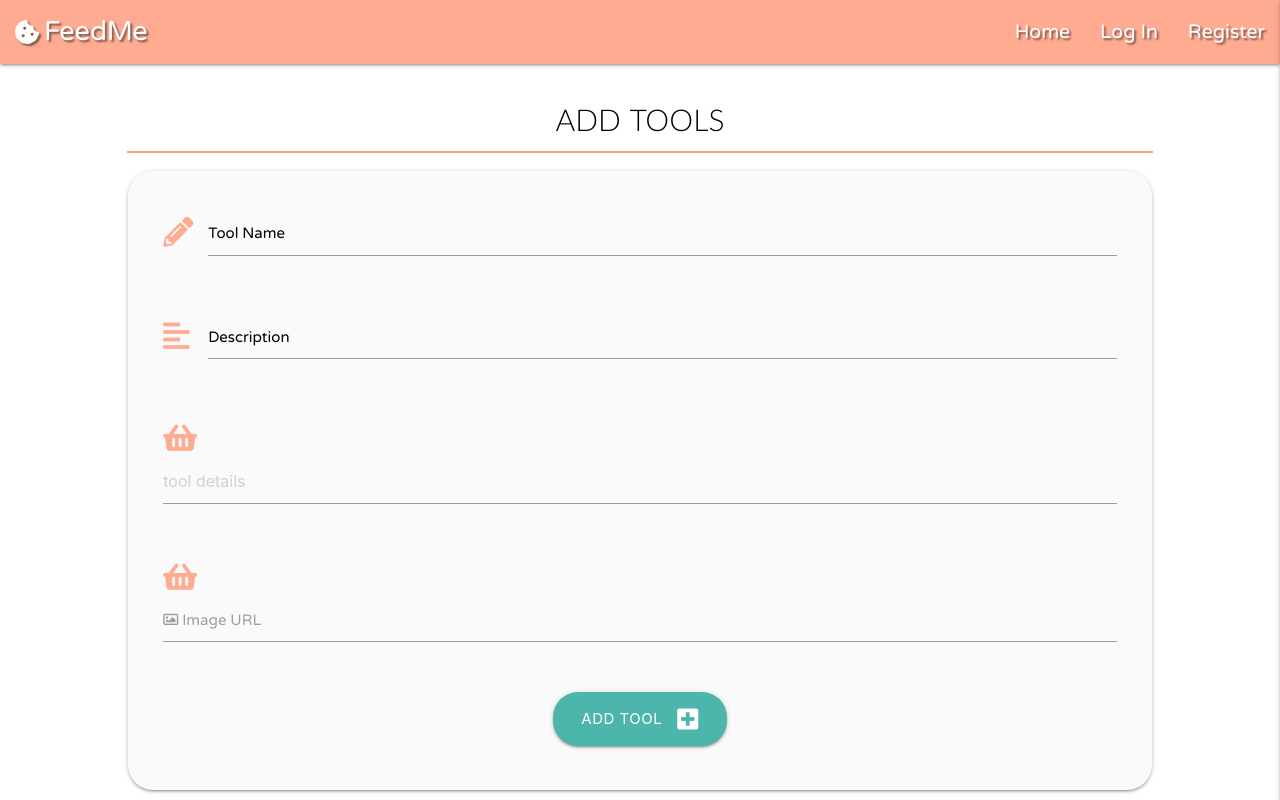
After one commit to Code-Institute-Submissions/FeedMe, a Flask app: page /add_tool in a window 1280 px wide. The commit adds this page. Run offline with Flask 2, Linux system fonts and the light colour scheme; data that the repository does not hold is empty; some libraries are stand-ins or nearby versions; some web fonts are replaced.

Commit message:
added add_tool template and route

```diff
--- a/app.py
+++ b/app.py
@@ -273,6 +273,24 @@ def search_tool():
     return render_template("tools.html", tools=tools)
 
 
+# Add Tool
+@app.route("/add_tool", methods=["GET", "POST"])
+def add_tool():
+    if request.method == "POST":
+        tool = {
+            "tool_name": request.form.get("tool_name"),
+            "tool_description": request.form.get("tool_description"),
+            "tool_details": request.form.get("tool_details"),
+            "tool_image": request.form.get("tool_image")
+        }
+        mongo.db.tools.insert_one(tool)
+        flash("You're tool was successfully added")
+        return redirect(url_for("tools"))
+
+    name = mongo.db.tools.find().sort("tool_name", 1)
+    return render_template("add_tool.html", name=name)
+
+
 # telling the app how and where to run the application
 if __name__ == "__main__":
     app.run(host=os.environ.get("IP"),
--- a/static/js/script.js
+++ b/static/js/script.js
@@ -34,11 +34,22 @@ $(document).ready(function(){
         });
     }
 
-        $(this).on("click", "#add_ingredient", function(){
-            var html = '<div id="ingredients"><input name="recipe_ingredients[]" id="recipe_ingredients" minlength="5" type="text" class="validate" placeholder="ingredients"></div>';
+        /*$(this).on("click", "#add_ingredient", function(){
+
+            var html = '<div id="ingredients"><input name="recipe_ingredients[]" id="recipe_ingredients" minlength="5" type="text" class="validate" placeholder="ingredients">';
+                html += '<button type="button" id="del_ingredient" name="del_ingredient" class="white deep-orange-text text-lighten-3"></div>'
 
             $(".ingredients").append(html);
-        });
+
+            $(this).on("click", "#del_ingredient", function(){
+
+                var target = $(this).parent();
+                    target.remove();
+
+            });
+        });*/
+
+
 
 
 
--- /dev/null
+++ b/templates/add_tool.html
@@ -0,0 +1,59 @@
+{% extends "base.html" %}
+{% block content %}
+
+    <h3 class="black-text center-align">Add Tools
+        <hr class="underline s8 m8 l8">
+    </h3>
+
+    <div class="row card-panel grey lighten-5">
+        <form class="col s12" method="POST" action="{{ url_for('add_tool') }}">
+
+            <!-- Tool Name -->
+            <div class="row">
+                <div class="input-field col s12">
+                    <i class="fas fa-pencil-alt prefix deep-orange-text text-lighten-3"></i>
+                    <input id="tool_name" name="tool_name" minlength="5" maxlength="50"
+                        type="text" class="validate" required>
+                    <label for="tool_name">Tool Name</label>
+                </div>
+            </div>
+
+            <!-- Tool Description -->
+            <div class="row">
+                <div class="input-field col s12">
+                    <i class="fas fa-align-left prefix deep-orange-text text-lighten-3"></i>
+                    <textarea id="tool_description" name="tool_description" minlength="5"
+                        maxlength="35" class="materialize-textarea validate" required></textarea>
+                    <label for="tool_description">Description</label>
+                </div>
+            </div>
+
+            <!-- Tool Details -->
+            <div class="row">
+                <i class="fas fa-shopping-basket prefix deep-orange-text text-lighten-3 input-field col s12"></i>
+                <div class="input-field col s12">
+                    <div id="details"><input type="text" id="tool_details"
+                        name="tool_details" minlength="5" class="validate" placeholder="tool details" required></div>
+                    <label for="tool_details"></label>
+                </div>
+            </div>
+
+            <!-- Tool Image -->
+            <div class="row">
+                <i class="fas fa-shopping-basket prefix deep-orange-text text-lighten-3 input-field col s12"></i>
+                <div class="input-field col s12">
+                    <textarea id="tool_image" name="tool_image" class="materialize-textarea" minlength="5" maxlength="200" required></textarea>
+                    <label for="tool_image"><i class="far fa-image"></i> Image URL</label>
+                </div>
+            </div>
+
+            <!-- Submit Tool Button -->
+            <div class="row">
+                <div class="col s12 center-align">
+                    <button type="submit" class="btn-large add-recipe">
+                        Add Tool <i class="fas fa-plus-square right"></i>
+                    </button>
+                </div>
+            </div>
+
+{% endblock %}
--- a/templates/base.html
+++ b/templates/base.html
@@ -41,6 +41,7 @@
                         <li><a href="{{ url_for('tools') }}">Cooking Tools</a></li>
                         <!-- IF THE USER IS THE ADMIN -->
                         {% if session.user|lower == "admin"|lower %}
+                            <li><a href="{{ url_for('add_tool') }}">Add Tool</a></li>
                             <li><a href="{{ url_for('categories') }}">Categories</a></li>
                         {% endif %}
                         <li><a href="{{ url_for('logout') }}">Log Out</a></li>
@@ -65,6 +66,7 @@
                 <li class="center-align"><a href="{{ url_for('tools') }}">Cooking Tools</a></li>
                 <!-- IF THE USER IS THE ADMIN -->
                 {% if session.user|lower == "admin"|lower %}
+                    <li class="center-align"><a href="{{ url_for('add_tool') }}">Add Tool</a></li>
                     <li class="center-align"><a href="{{ url_for('categories') }}">Categories</a></li>
                 {% endif %}
                 <li class="center-align"><a href="{{ url_for('logout') }}">Log Out</a></li>
--- a/templates/recipes.html
+++ b/templates/recipes.html
@@ -1,7 +1,7 @@
 {% extends "base.html" %}
 {% block content %}
 
-    <h3 class="black-text center-align">All Recipes
+    <h3 class="black-text center-align">Recipes
         <hr class="underline s8 m8 l8">
     </h3>
 
--- a/templates/tools.html
+++ b/templates/tools.html
@@ -30,7 +30,7 @@
         <div class="col s12 m3 l3">
             <div class="card">
                 <div class="card-image">
-                    <img src="{{url_for('static', filename='images/soups.jpg')}}" alt="{{ tool.tool_name }}">
+                    <img class="responsive-img image-shadow image" src="{{ tool.tool_image }}" alt="{{ tool.tool_name }}" />
                 </div>
                 <div class="card-content">
                     <a href="{{url_for('tool', tool_id=tool._id)}}">
```
Also changed, not shown: templates/edit_recipe.html (+6 -6 lines), static/images/tools/chefs_knife.jpg (added).
